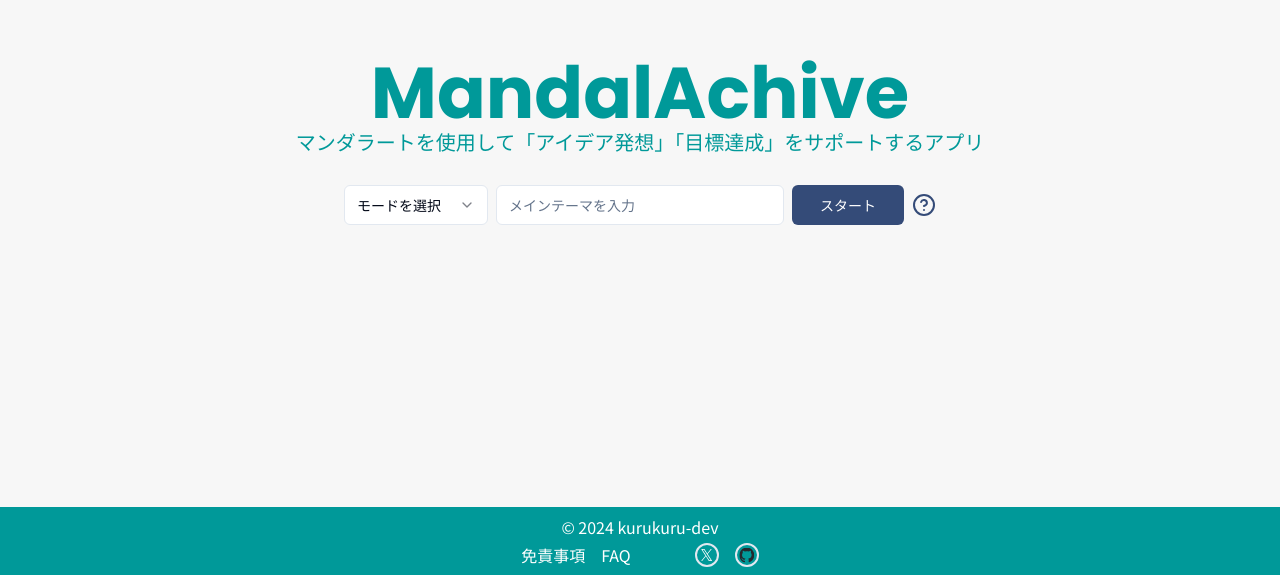
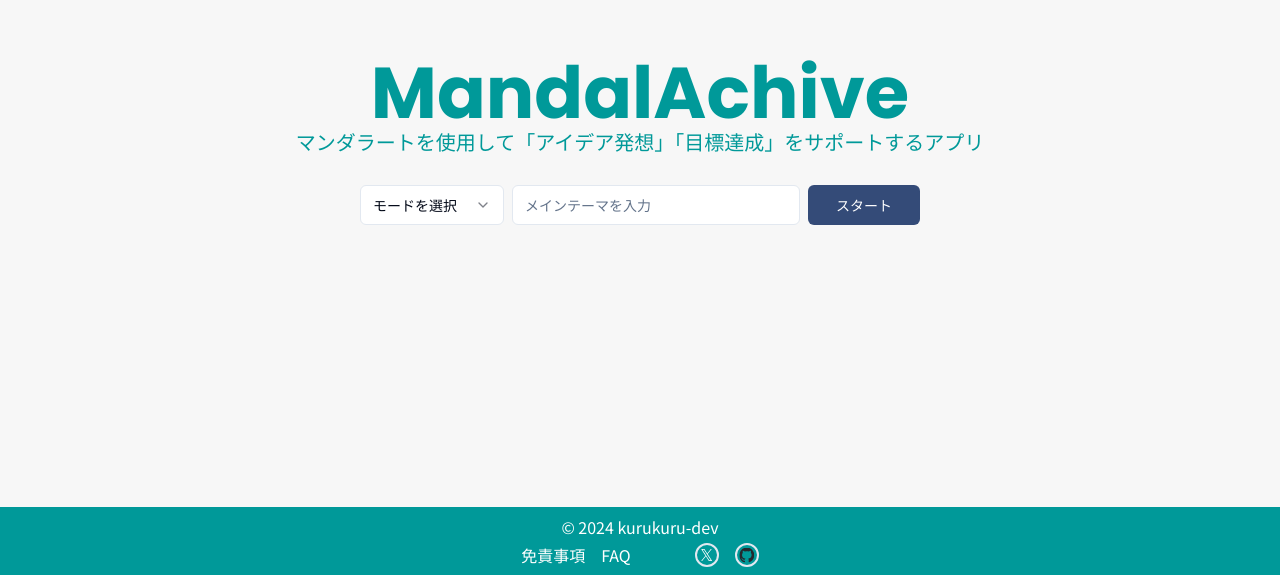
Before and after one commit to kurukuru-dev/mandal-achieve, a Next.js app: page / in a window 1280 px wide. Shown: the part 225-800 px from the top of the page. Built offline with nearby package versions, Linux system fonts and the light colour scheme.

Commit message:
howtobuttonを除却

```diff
--- a/src/app/page.tsx
+++ b/src/app/page.tsx
@@ -1,5 +1,4 @@
 import MODE from '@/constants/mode';
-import HowToButton from '@/components/howToButton';
 import { UserInput } from '@/features/userInput';
 
 export default function Home() {
@@ -9,10 +8,7 @@ export default function Home() {
       <h2 className="text-xl text-primary">
         マンダラートを使用して「{MODE.CREATE_IDEA_JP}」「{MODE.ACHIVE_GOAL_JP}」をサポートするアプリ
       </h2>
-      <div className="mt-7 flex w-full items-center justify-center gap-x-2">
-        <UserInput />
-        <HowToButton />
-      </div>
+      <UserInput />
     </main>
   );
 }
--- a/src/components/howToButton.tsx
+++ /dev/null
@@ -1,9 +0,0 @@
-import { CircleHelp } from 'lucide-react';
-
-export default function HowToButton() {
-  return (
-    <button title="使い方" className="h-6 w-6">
-      <CircleHelp className="text-accent hover:text-accent-hover" />
-    </button>
-  );
-}
--- a/src/features/mandalart/mandalartNav.tsx
+++ b/src/features/mandalart/mandalartNav.tsx
@@ -1,4 +1,3 @@
-import HowToButton from '@/components/howToButton';
 import ToggleModeButton from './_toggleModeButton';
 import ScreenShotButton from './_screenShotButton';
 
@@ -6,9 +5,6 @@ export default function MandalartNav({ className }: { className?: string }) {
   return (
     <nav className={className}>
       <ul className="gap flex flex-col items-center gap-1">
-        <li>
-          <HowToButton />
-        </li>
         <li>
           <ToggleModeButton />
         </li>
--- a/src/features/userInput/userInput.tsx
+++ b/src/features/userInput/userInput.tsx
@@ -36,7 +36,7 @@ export default function UserInput() {
   };
 
   return (
-    <form onSubmit={onSubmit} className="flex gap-x-2">
+    <form onSubmit={onSubmit} className="mx-auto mt-7 flex gap-x-2">
       <div className="relative w-36">
         {errors.mode && <UserValidationText>{errors.mode}</UserValidationText>}
         <ModeSelect onValueChange={(value: string) => setSelectedMode(value)} />
```
Also changed, not shown: 1 other file (tests, documents, lock files or other folders).
